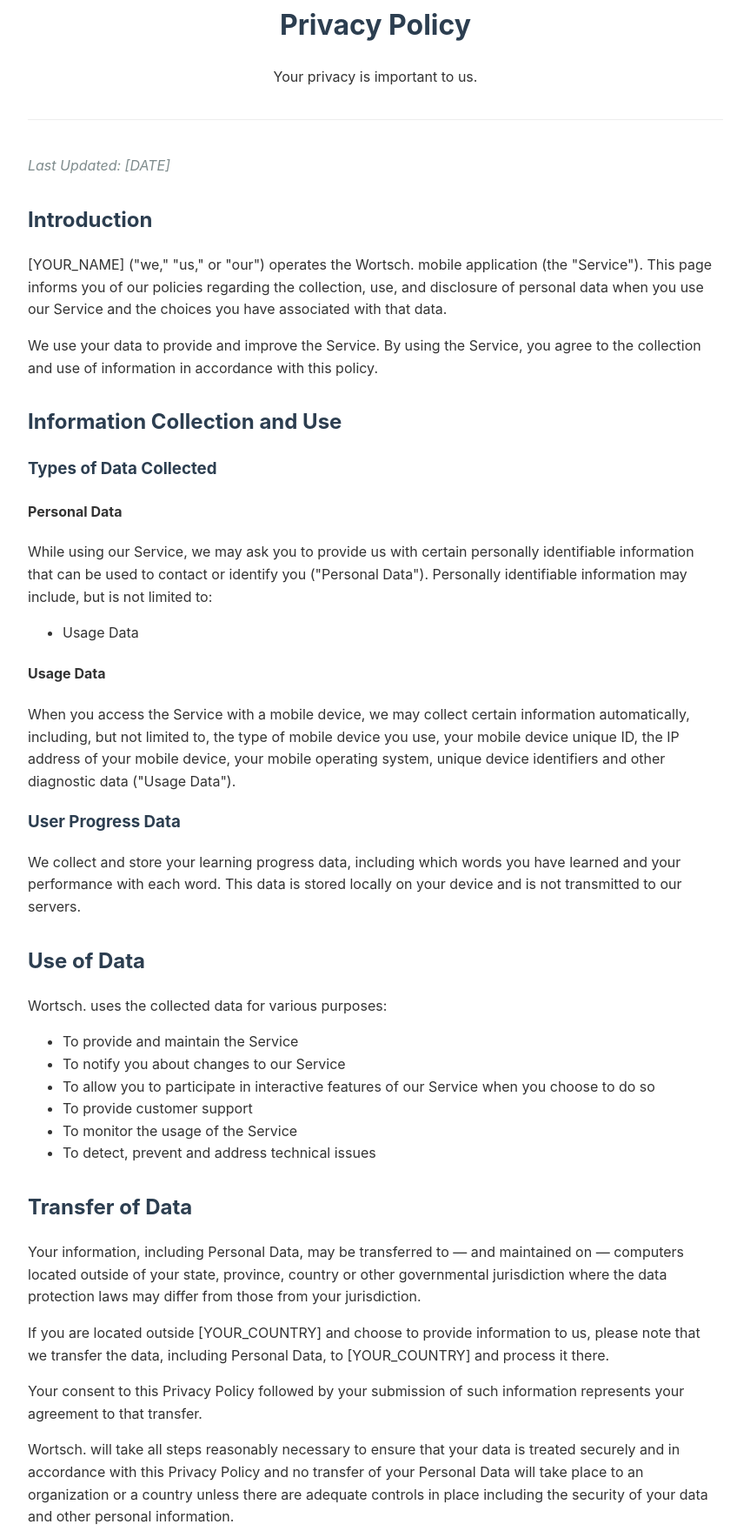
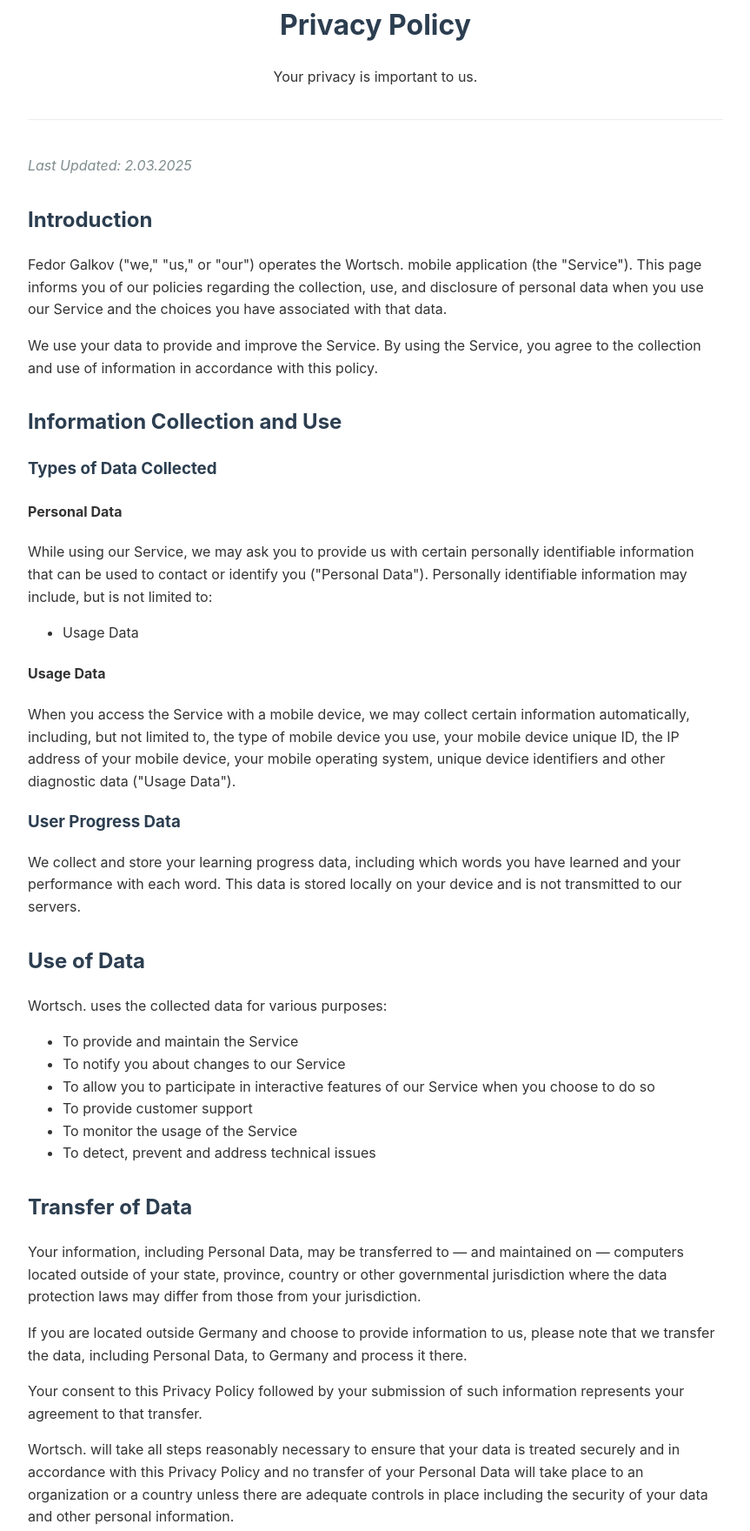
Before and after one commit to fgalkov/wortsch, a plain HTML site: page privacy.html in a window 1280 px wide. Shown: the part 84-1844 px from the top of the page at 87% size, without its empty margins (208-1071 px from the left). Drawn offline with Linux system fonts and the light colour scheme.

Commit message:
Update privacy.html

```diff
--- a/privacy.html
+++ b/privacy.html
@@ -56,11 +56,11 @@
         <p>Your privacy is important to us.</p>
     </header>
 
-    <p class="last-updated">Last Updated: [DATE]</p>
+    <p class="last-updated">Last Updated: 2.03.2025</p>
 
     <section class="policy-section">
         <h2>Introduction</h2>
-        <p>[YOUR_NAME] ("we," "us," or "our") operates the Wortsch. mobile application (the "Service"). This page informs you of our policies regarding the collection, use, and disclosure of personal data when you use our Service and the choices you have associated with that data.</p>
+        <p>Fedor Galkov ("we," "us," or "our") operates the Wortsch. mobile application (the "Service"). This page informs you of our policies regarding the collection, use, and disclosure of personal data when you use our Service and the choices you have associated with that data.</p>
         <p>We use your data to provide and improve the Service. By using the Service, you agree to the collection and use of information in accordance with this policy.</p>
     </section>
 
@@ -98,7 +98,7 @@
     <section class="policy-section">
         <h2>Transfer of Data</h2>
         <p>Your information, including Personal Data, may be transferred to — and maintained on — computers located outside of your state, province, country or other governmental jurisdiction where the data protection laws may differ from those from your jurisdiction.</p>
-        <p>If you are located outside [YOUR_COUNTRY] and choose to provide information to us, please note that we transfer the data, including Personal Data, to [YOUR_COUNTRY] and process it there.</p>
+        <p>If you are located outside Germany and choose to provide information to us, please note that we transfer the data, including Personal Data, to Germany and process it there.</p>
         <p>Your consent to this Privacy Policy followed by your submission of such information represents your agreement to that transfer.</p>
         <p>Wortsch. will take all steps reasonably necessary to ensure that your data is treated securely and in accordance with this Privacy Policy and no transfer of your Personal Data will take place to an organization or a country unless there are adequate controls in place including the security of your data and other personal information.</p>
     </section>
@@ -161,12 +161,12 @@
         <h2>Contact Us</h2>
         <p>If you have any questions about this Privacy Policy, please contact us:</p>
         <ul>
-            <li>By email: [YOUR_EMAIL]</li>
+            <li>By email: wortsch@gmail.com</li>
         </ul>
     </section>
 
     <footer>
-        <p>© [CURRENT_YEAR] [YOUR_NAME]. All rights reserved.</p>
+        <p>© 2025 Fedor Galkov. All rights reserved.</p>
     </footer>
 </body>
 </html>
```
